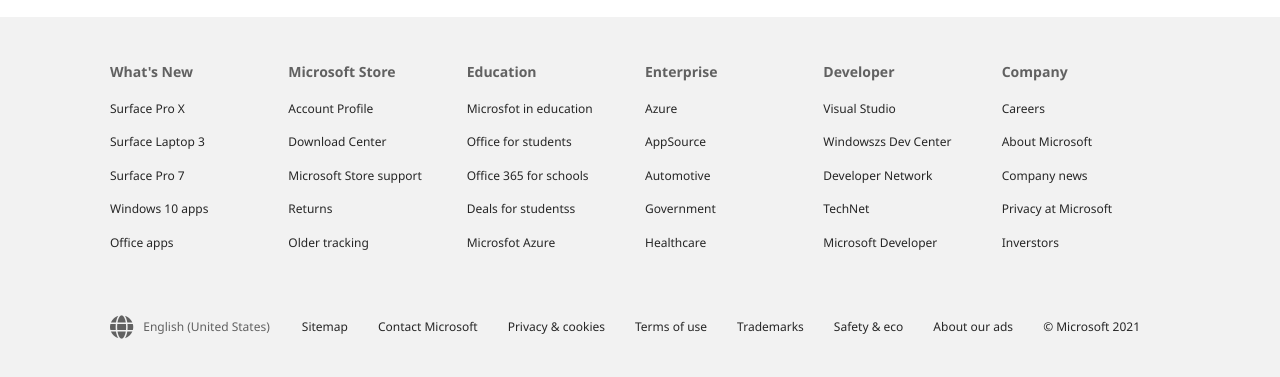
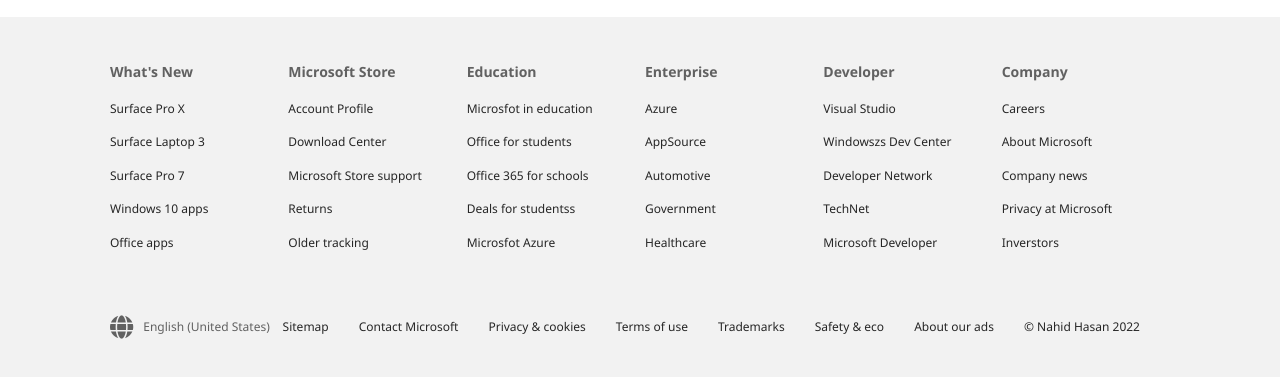
Before and after one commit to nahidtech/microsoft-clone, a plain HTML site: page index.html in a window 1280 px wide. Shown: the part 1933-2310 px from the top of the page. Drawn offline with Linux system fonts and the light colour scheme.

Commit message:
Update index.html
Copy right change

```diff
--- a/index.html
+++ b/index.html
@@ -217,7 +217,7 @@
                     <li><a href="#">Trademarks</a></li>
                     <li><a href="#">Safety & eco</a></li>
                     <li><a href="#">About our ads</a></li>
-                    <li><a href="#">&copy; Microsoft 2021</a></li>
+                    <li><a href="#">&copy; Nahid Hasan 2022</a></li>
                 </ul>
             </div>
         </footer>
```
